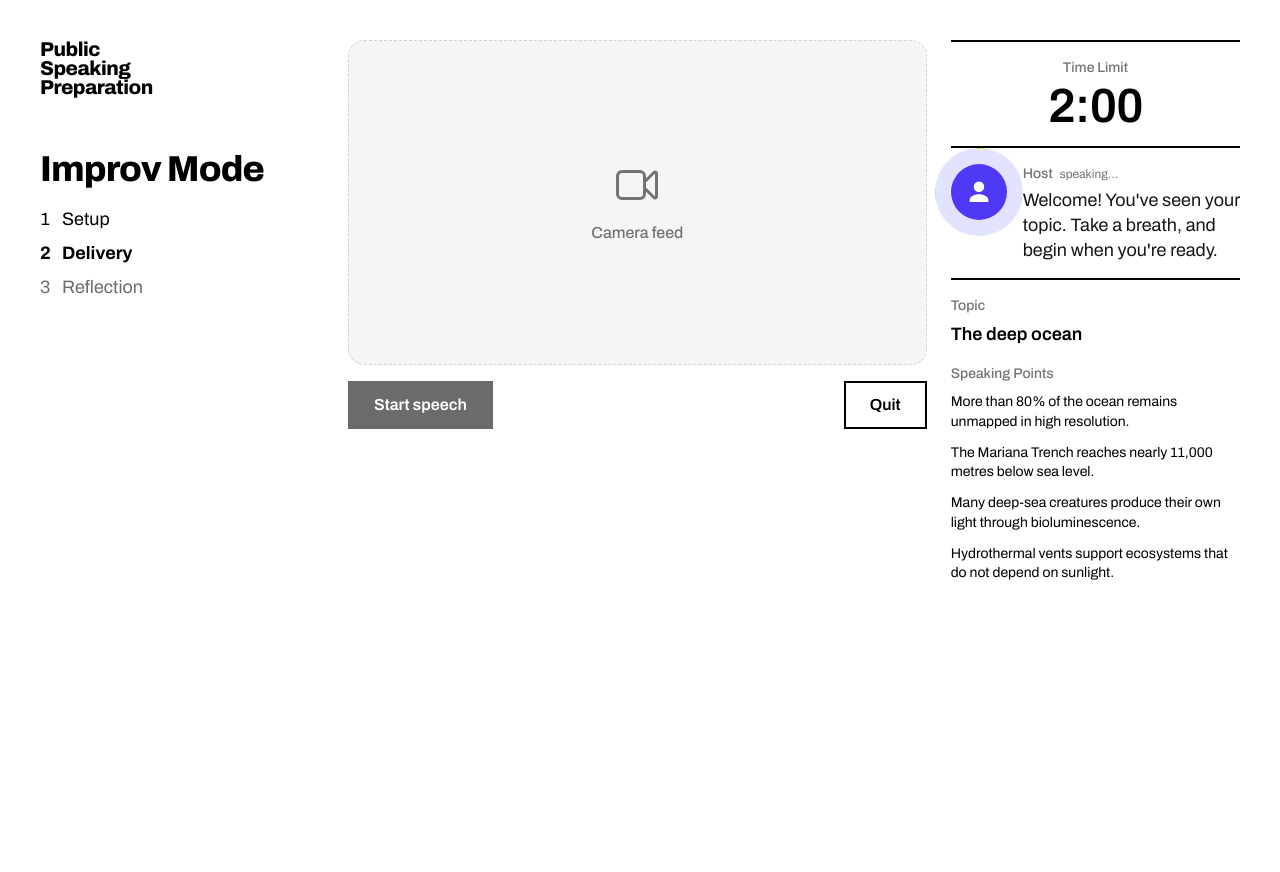
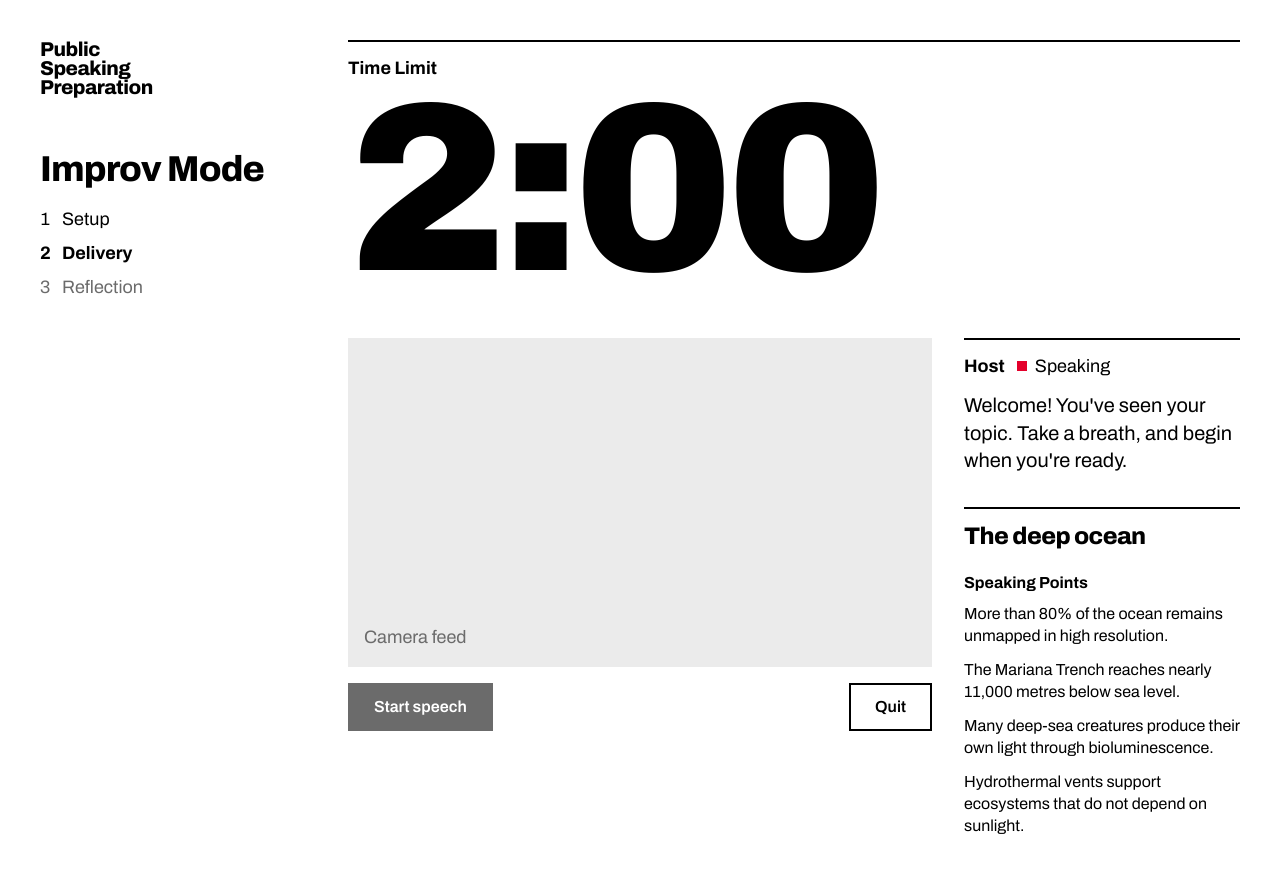
Before and after one commit to kaiyoig/public-speaking-preparation, a Next.js app: page /improv in a window 1280 px wide. Both pictures are taken after a click on the button "Start". Shown: the top 872 px of the page. Before the commit the page ends 800 px from the top, so only its background shows below. Built offline with nearby package versions, Linux system fonts and the light colour scheme.

Commit message:
Make the Delivery Timer the signature element
The Timer spans the content field in huge condensed numerals. In Overtime
the whole block turns signal red and carries the auto-end notice. The Host
and camera become type on flat fields, with a red square meaning live.

```diff
--- a/app/improv/page.tsx
+++ b/app/improv/page.tsx
@@ -64,11 +64,12 @@ export default function ImprovModePage() {
           mode="improv"
           timeLimitSeconds={IMPROV_TIME_LIMIT_SECONDS}
           sidePanel={
-            <section aria-label="Topic Briefing" className="card">
-              <p className="text-sm font-medium text-neutral-500 dark:text-neutral-400">Topic</p>
-              <h2 className="mt-1 text-lg font-semibold">{state.topicBriefing.topic}</h2>
-              <h3 className="mt-4 text-sm font-medium text-neutral-500 dark:text-neutral-400">Speaking Points</h3>
-              <SpeakingPointsList speakingPoints={state.topicBriefing.speakingPoints} className="mt-2 text-sm" />
+            <section aria-label="Topic Briefing" className="rule-top">
+              <h2 className="text-2xl font-extrabold leading-tight tracking-tight font-stretch-condensed">
+                {state.topicBriefing.topic}
+              </h2>
+              <h3 className="mt-5 font-bold">Speaking Points</h3>
+              <SpeakingPointsList speakingPoints={state.topicBriefing.speakingPoints} className="mt-2" />
             </section>
           }
           onFinished={(delivery) => dispatch({ type: "deliveryFinished", delivery })}
--- a/components/CameraPlaceholder.tsx
+++ b/components/CameraPlaceholder.tsx
@@ -1,18 +1,11 @@
 /** Stands in for the camera feed. SpeechCapture owns all real capture. */
 export function CameraPlaceholder({ live = false }: { live?: boolean }) {
   return (
-    <div className="relative flex aspect-video w-full flex-col items-center justify-center gap-3 rounded-2xl border border-dashed border-neutral-300 bg-neutral-100 text-neutral-500 dark:border-neutral-700 dark:bg-neutral-900 dark:text-neutral-500">
-      <svg aria-hidden viewBox="0 0 24 24" fill="none" stroke="currentColor" strokeWidth={1.5} className="size-12">
-        <path
-          strokeLinecap="round"
-          strokeLinejoin="round"
-          d="m15.75 10.5 4.72-4.72a.75.75 0 0 1 1.28.53v11.38a.75.75 0 0 1-1.28.53l-4.72-4.72M4.5 18.75h9a2.25 2.25 0 0 0 2.25-2.25v-9a2.25 2.25 0 0 0-2.25-2.25h-9A2.25 2.25 0 0 0 2.25 7.5v9a2.25 2.25 0 0 0 2.25 2.25Z"
-        />
-      </svg>
-      <span className="font-medium">Camera feed</span>
+    <div className="relative flex aspect-video w-full items-end bg-field p-4">
+      <span className="text-lg text-mute">Camera feed</span>
       {live && (
-        <span className="absolute left-4 top-4 flex items-center gap-2 rounded-full bg-white/90 px-3 py-1 text-xs font-medium text-neutral-700 shadow-sm dark:bg-neutral-800/90 dark:text-neutral-200">
-          <span aria-hidden className="size-2 animate-pulse rounded-full bg-indigo-500" />
+        <span className="absolute left-4 top-4 flex items-center gap-2 font-bold">
+          <span aria-hidden className="live-mark" />
           Listening
         </span>
       )}
--- a/components/Delivery.tsx
+++ b/components/Delivery.tsx
@@ -115,18 +115,23 @@ export function Delivery({ mode, timeLimitSeconds, sidePanel, onFinished, onQuit
   }, [state, overtimeSeconds, endSpeech]);
 
   return (
-    <div className="grid gap-6 lg:grid-cols-[minmax(0,2fr)_minmax(0,1fr)]">
-      <div className="flex flex-col gap-4">
+    <div className="flex flex-col gap-8">
+      <Timer
+        label={inOvertime ? "Overtime" : state.status === "ready" || state.status === "starting" ? "Time Limit" : "Time left"}
+        value={inOvertime ? `+${formatClock(overtimeSeconds, "floor")}` : formatClock(remainingSeconds, "ceil")}
+        warning={inOvertime}
+        note={
+          inOvertime && state.status === "speaking" ? (
+            <p role="status" className="text-lg font-semibold">
+              You're over the Time Limit. Delivery will end automatically in {graceLeftSeconds}s.
+            </p>
+          ) : null
+        }
+      />
+
+      <div className="grid gap-8 lg:grid-cols-9">
+        <div className="flex flex-col gap-4 lg:col-span-6">
           <CameraPlaceholder live={state.status === "speaking"} />
-
-        {inOvertime && state.status === "speaking" && (
-          <div
-            role="status"
-            className="rounded-lg border border-amber-300 bg-amber-50 px-4 py-3 font-medium text-amber-900 dark:border-amber-700 dark:bg-amber-950 dark:text-amber-200"
-          >
-            You're over the Time Limit. Delivery will end automatically in {graceLeftSeconds}s.
-          </div>
-        )}
 
           {startError && <ErrorView compact message={startError} onRetry={startSpeech} />}
           {stopError && <ErrorView compact message={stopError} onRetry={stopCapture} />}
@@ -148,11 +153,7 @@ export function Delivery({ mode, timeLimitSeconds, sidePanel, onFinished, onQuit
               </button>
             )}
             {state.status === "ending" && !stopError && (
-            <span role="status" className="flex items-center gap-2 text-neutral-600 dark:text-neutral-400">
-              <span
-                aria-hidden
-                className="size-4 animate-spin rounded-full border-2 border-neutral-300 border-t-indigo-600 dark:border-neutral-700 dark:border-t-indigo-400"
-              />
+              <span role="status" className="text-lg">
                 Wrapping up…
               </span>
             )}
@@ -164,12 +165,7 @@ export function Delivery({ mode, timeLimitSeconds, sidePanel, onFinished, onQuit
           </div>
         </div>
 
-      <aside className="flex flex-col gap-4">
-        <Timer
-          label={inOvertime ? "Overtime" : state.status === "ready" || state.status === "starting" ? "Time Limit" : "Time left"}
-          value={inOvertime ? `+${formatClock(overtimeSeconds, "floor")}` : formatClock(remainingSeconds, "ceil")}
-          warning={inOvertime}
-        />
+        <aside className="flex flex-col gap-8 lg:col-span-3">
           <Host caption={caption} isSpeaking={isSpeaking} />
           {greeting.status === "error" && (
             <ErrorView compact message={greeting.message} onRetry={() => setGreetingAttempt((n) => n + 1)} />
@@ -177,29 +173,33 @@ export function Delivery({ mode, timeLimitSeconds, sidePanel, onFinished, onQuit
           {sidePanel}
         </aside>
       </div>
+    </div>
   );
 }
 
-function Timer({ label, value, warning }: { label: string; value: string; warning: boolean }) {
+interface TimerProps {
+  label: string;
+  value: string;
+  /** Overtime: the whole block turns signal red. */
+  warning: boolean;
+  note: ReactNode;
+}
+
+/** The signature element: huge condensed numerals across the content field. */
+function Timer({ label, value, warning, note }: TimerProps) {
   return (
     <section
       aria-label="Timer"
-      className={`card text-center transition-colors ${
-        warning ? "border-amber-400 bg-amber-50 dark:border-amber-600 dark:bg-amber-950" : ""
+      className={`border-t-2 pt-3 pb-5 ${
+        // In Overtime the red bleeds into the gutter so the numerals don't move.
+        warning ? "-mx-4 border-signal bg-signal px-4 text-white sm:-mx-5 sm:px-5" : "border-ink"
       }`}
     >
-      <p
-        className={`text-sm font-medium ${
-          warning ? "text-amber-800 dark:text-amber-300" : "text-neutral-500 dark:text-neutral-400"
-        }`}
-      >
-        {label}
-      </p>
-      <p
-        className={`mt-1 text-5xl font-semibold tabular-nums tracking-tight ${
-          warning ? "text-amber-600 dark:text-amber-400" : ""
-        }`}
-      >
+      <div className="flex flex-wrap items-baseline justify-between gap-x-8 gap-y-1">
+        <p className="text-lg font-bold">{label}</p>
+        {note}
+      </div>
+      <p className="mt-3 text-[clamp(6rem,min(28vw,30vh),18rem)] font-black leading-[0.8] tracking-[-0.03em] tabular-nums font-stretch-condensed">
         {value}
       </p>
     </section>
--- a/components/Host.tsx
+++ b/components/Host.tsx
@@ -47,41 +47,21 @@ interface HostProps {
   placeholder?: string;
 }
 
-/** The Host's avatar placeholder, speaking indicator and caption. */
+/** The Host as type: its state line, the red live mark while it speaks, and its caption. */
 export function Host({ caption, isSpeaking, placeholder = "…" }: HostProps) {
   return (
-    <section aria-label="Host" className="card flex items-start gap-4">
-      <div className="relative shrink-0">
-        {isSpeaking && (
-          <span
-            aria-hidden
-            className="absolute inset-0 animate-ping rounded-full bg-indigo-400/50 dark:bg-indigo-400/40"
-          />
-        )}
-        <div
-          className={`relative flex size-14 items-center justify-center rounded-full text-lg font-semibold text-white transition-colors ${
-            isSpeaking ? "bg-indigo-600 dark:bg-indigo-500" : "bg-neutral-400 dark:bg-neutral-600"
-          }`}
-        >
-          <svg aria-hidden viewBox="0 0 24 24" fill="currentColor" className="size-7">
-            <path d="M12 12a4.5 4.5 0 1 0 0-9 4.5 4.5 0 0 0 0 9Zm0 2c-4.42 0-8 2.24-8 5v1.5h16V19c0-2.76-3.58-5-8-5Z" />
-          </svg>
-        </div>
-      </div>
-      <div className="min-w-0 flex-1">
-        <p className="text-sm font-medium text-neutral-500 dark:text-neutral-400">
-          Host <span className="sr-only">is</span>
-          <span className="ml-1 text-xs font-normal">{isSpeaking ? "speaking…" : "listening"}</span>
-        </p>
-        <p
-          aria-live="polite"
-          className={`mt-1 text-lg leading-snug ${
-            isSpeaking ? "text-neutral-900 dark:text-neutral-100" : "text-neutral-600 dark:text-neutral-400"
-          }`}
-        >
-          {caption || placeholder}
-        </p>
-      </div>
+    <section aria-label="Host" className="rule-top">
+      <p className="flex items-center gap-3 text-lg font-bold">
+        Host
+        <span className={`flex items-center gap-2 font-normal ${isSpeaking ? "text-ink" : "text-mute"}`}>
+          <span className="sr-only">is</span>
+          {isSpeaking && <span aria-hidden className="live-mark" />}
+          {isSpeaking ? "Speaking" : "Listening"}
+        </span>
+      </p>
+      <p aria-live="polite" className={`mt-3 text-xl leading-snug ${isSpeaking ? "text-ink" : "text-mute"}`}>
+        {caption || placeholder}
+      </p>
     </section>
   );
 }
```
Lines whose indentation alone changed are shown as unchanged.
